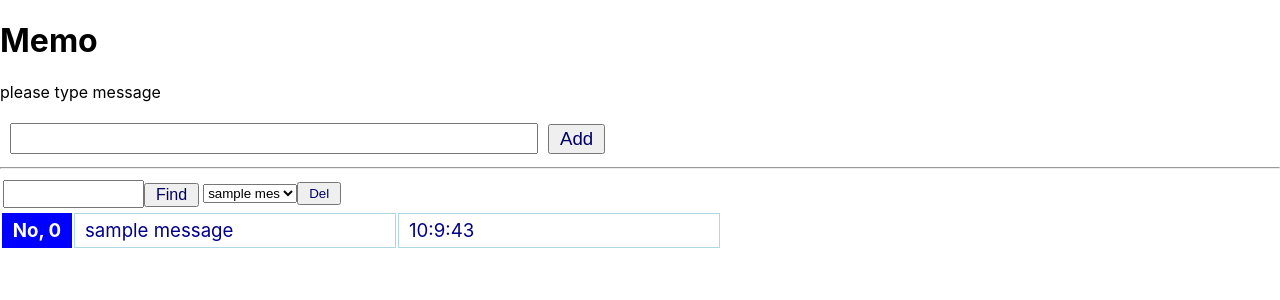
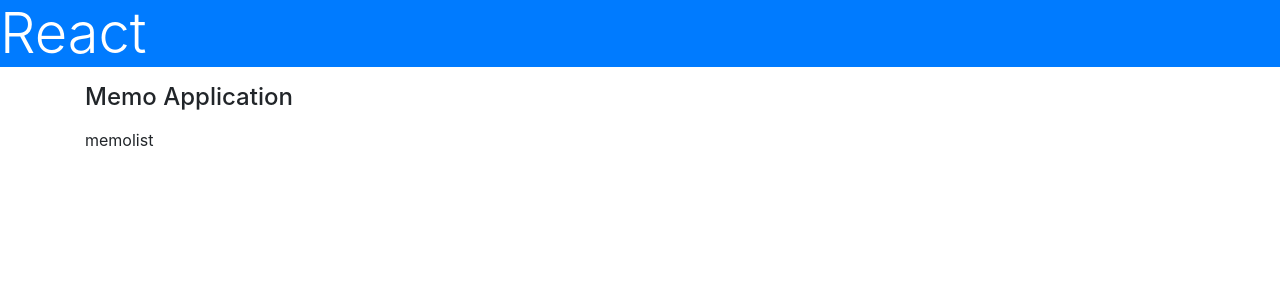
Before and after one commit to kitoriaaa/Memo-App, a React (Create React App) app in the folder memo-app/: page / in a window 1280 px wide. Shown: the top 300 px of the page. Built offline with nearby package versions, Linux system fonts and the light colour scheme.

Commit message:
Update App for Hooks

```diff
--- a/memo-app/public/index.html
+++ b/memo-app/public/index.html
@@ -24,6 +24,7 @@
       work correctly both with client-side routing and a non-root public URL.
       Learn how to configure a non-root public URL by running `npm run build`.
     -->
+    <link rel="stylesheet" href="https://stackpath.bootstrapcdn.com/bootstrap/4.5.0/css/bootstrap.min.css" crossorigin="anonymous">
     <title>React App</title>
   </head>
   <body>
--- a/memo-app/src/App.css
+++ /dev/null
@@ -1,38 +0,0 @@
-.App {
-  text-align: center;
-}
-
-.App-logo {
-  height: 40vmin;
-  pointer-events: none;
-}
-
-@media (prefers-reduced-motion: no-preference) {
-  .App-logo {
-    animation: App-logo-spin infinite 20s linear;
-  }
-}
-
-.App-header {
-  background-color: #282c34;
-  min-height: 100vh;
-  display: flex;
-  flex-direction: column;
-  align-items: center;
-  justify-content: center;
-  font-size: calc(10px + 2vmin);
-  color: white;
-}
-
-.App-link {
-  color: #61dafb;
-}
-
-@keyframes App-logo-spin {
-  from {
-    transform: rotate(0deg);
-  }
-  to {
-    transform: rotate(360deg);
-  }
-}
--- /dev/null
+++ b/memo-app/src/component/App.js
@@ -0,0 +1,16 @@
+import { useState } from "react";
+import MemoPage from './memo/MemoPage';
+
+function App() {
+  return (
+    <div>
+      <h1 className="bg-primary text-white display-4">React</h1>
+      <div className="container">
+        <h4 className="my-3">Memo Application</h4>
+        <MemoPage />
+      </div>
+    </div>
+  )
+}
+
+export default App;
--- /dev/null
+++ b/memo-app/src/component/memo/MemoPage.js
@@ -0,0 +1,12 @@
+import { useState } from "react";
+
+function MemoPage() {
+
+  return (
+    <div>
+      memolist
+    </div>
+  )
+}
+
+export default MemoPage;
--- a/memo-app/src/index.js
+++ b/memo-app/src/index.js
@@ -1,10 +1,10 @@
 import React from 'react';
 import ReactDOM from 'react-dom';
 import './index.css';
-import App from './App';
 import reportWebVitals from './reportWebVitals';
 import { Provider } from "react-redux";
 import MemoStore from './memo/Store';
+import App from './component/App'
 
 ReactDOM.render(
   <React.StrictMode>
```
